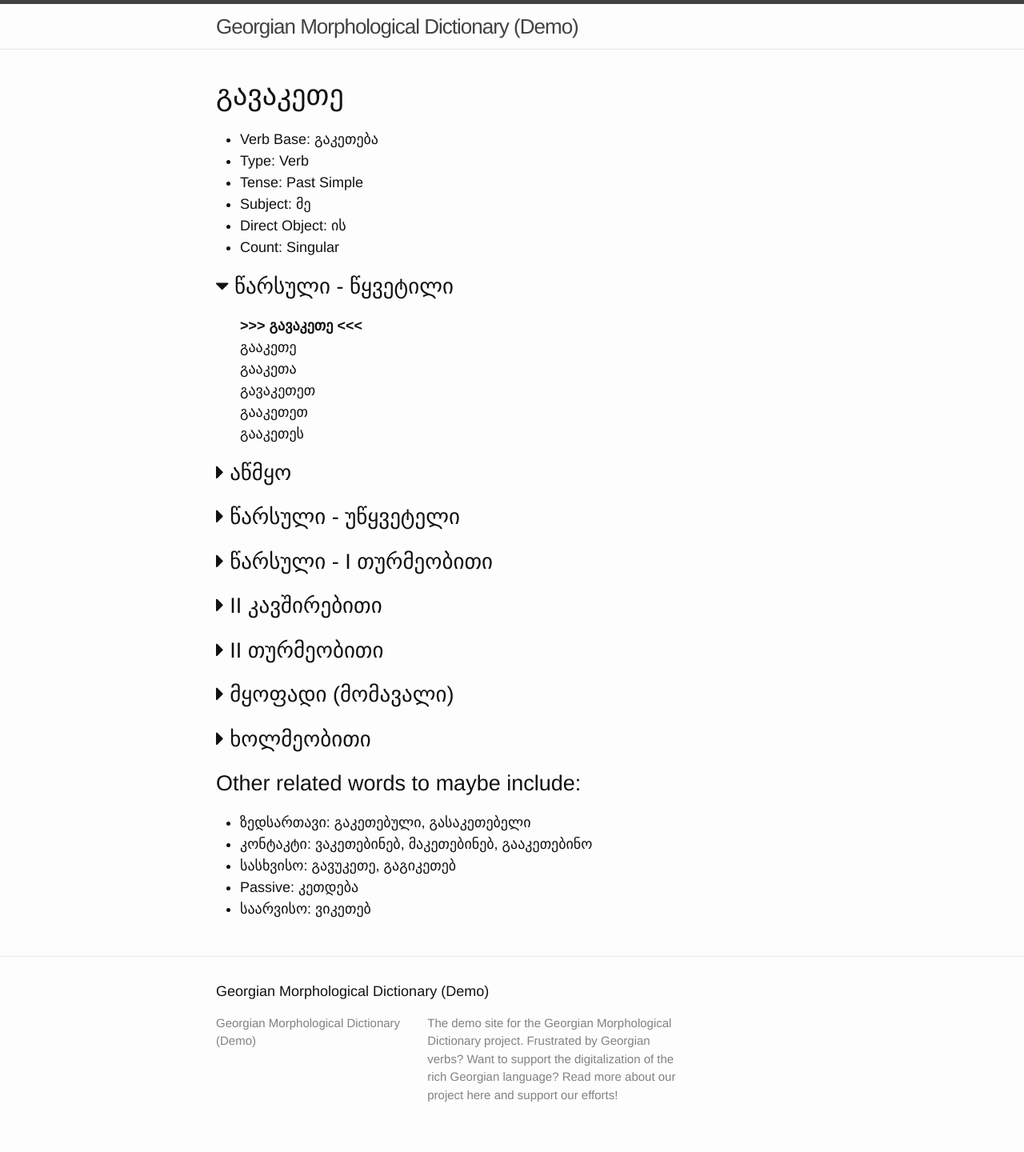
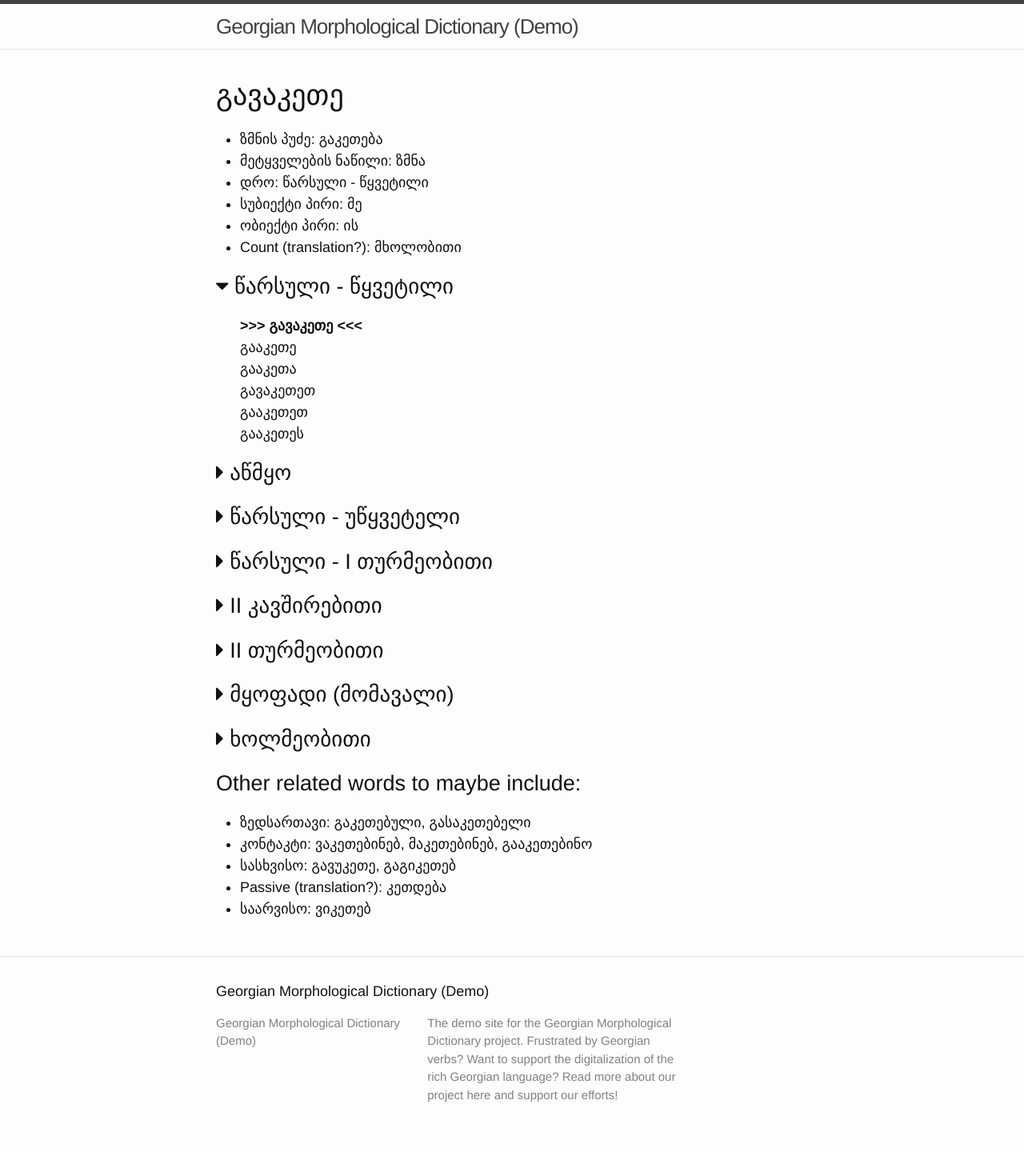
Before and after one commit to nwshane/georgian-morphology-demo, a Jekyll site: the page built from _posts/words/2016-03-02-გავაკეთე.markdown, in a window 1280 px wide. Shown: the whole page at 80% size. Built offline with Jekyll 4.4.1, drawn with Linux system fonts in a browser that asks for light colours; nearby versions of some CDN libraries.

Commit message:
Translated გავაკეთე page metadata.

```diff
--- a/_posts/words/2016-03-02-გავაკეთე.markdown
+++ b/_posts/words/2016-03-02-გავაკეთე.markdown
@@ -8,12 +8,12 @@ categories: words
 {::options parse_block_html="true" /}
 
 <section>
-  * Verb Base: გაკეთება
-  * Type: Verb
-  * Tense: Past Simple
-  * Subject: მე
-  * Direct Object: ის
-  * Count: Singular
+  * ზმნის პუძე: გაკეთება
+  * მეტყველების ნაწილი: ზმნა
+  * დრო: წარსული - წყვეტილი
+  * სუბიექტი პირი: მე
+  * ობიექტი პირი: ის
+  * Count (translation?): მხოლობითი
 </section>
 
 <section class='verb-block'>
@@ -156,5 +156,5 @@ categories: words
 * ზედსართავი: გაკეთებული, გასაკეთებელი
 * კონტაკტი: ვაკეთებინებ, მაკეთებინებ, გააკეთებინო
 * სასხვისო: გავუკეთე, გაგიკეთებ
-* Passive: კეთდება
+* Passive (translation?): კეთდება
 * საარვისო: ვიკეთებ
```
